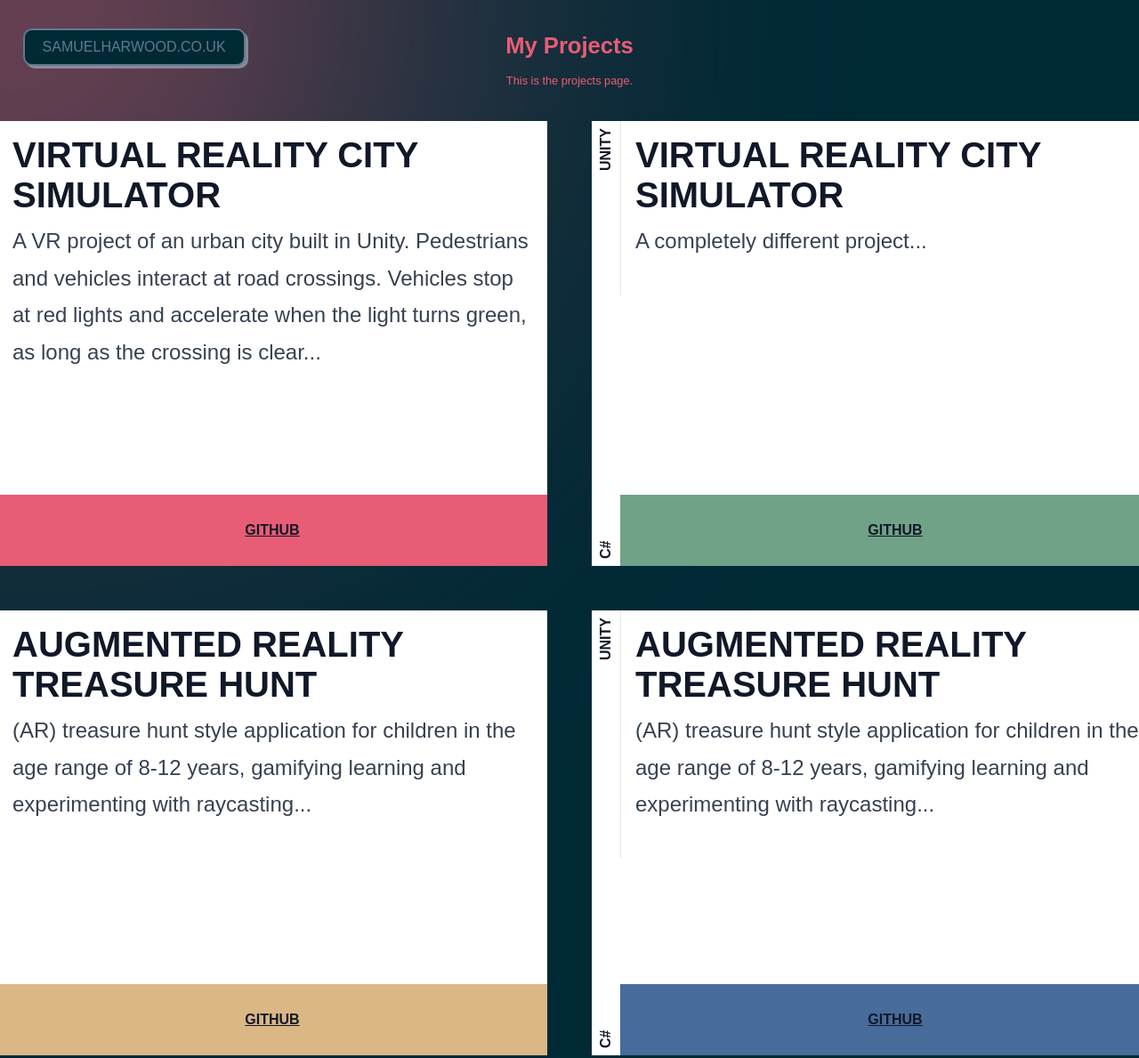
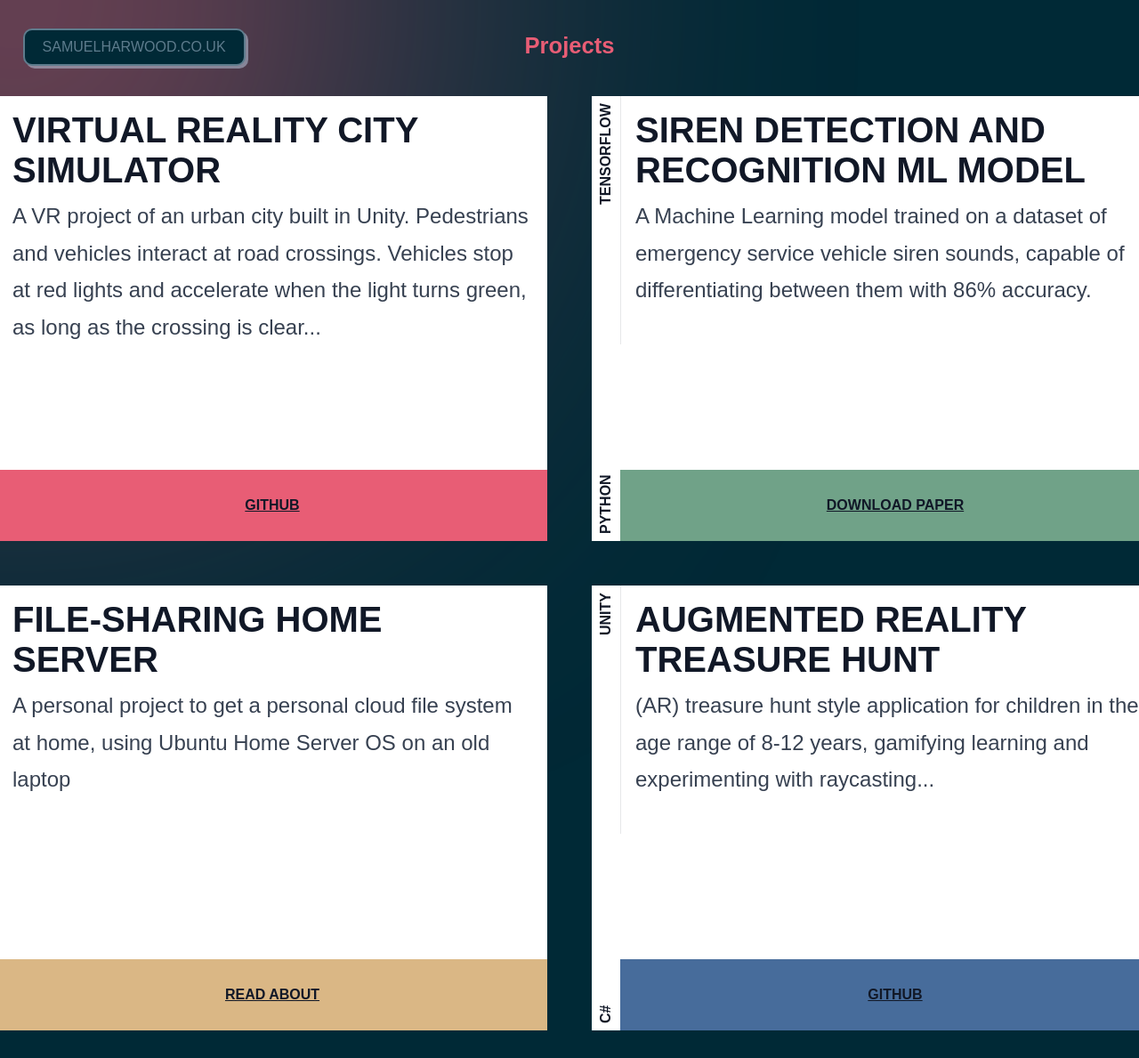
Before and after one commit to Samuel-Harwood/samuelharwood.co.uk, a plain HTML site: page projects.html in a window 1280 px wide. Shown: the top 1189 px of the page at 89% size. Drawn offline with Linux system fonts and the light colour scheme.

Commit message:
Updated Projects Page

```diff
--- a/projects.html
+++ b/projects.html
@@ -10,8 +10,7 @@
     <div class ="blob"></div>
     <a href="index.html"  id="index-btn"><div class="homepage">samuelharwood.co.uk</div></a>
     <div class="title-container">
-        <h1>My Projects</h1>
-        <p>This is the projects page.</p>
+        <h1>Projects</h1>
     </div>
 
     <div class="project-container">
@@ -40,16 +39,17 @@
             <div class="card">
                 <div class="tech-stack-container">
                     <time class="tech-stack">
-                        <span>C#</span>
-                        <span>Unity</span>
+                        <span>Python</span>
+                        <span>Tensorflow</span>
                     </time>
                 </div>
                 <div class="content">
                     <div class="infos">
-                        <span class="title">Virtual Reality City Simulator</span>
-                        <p class="description">A completely different project...</p>
+                        <span class="title">Siren Detection and Recognition ML Model</span>
+                        <p class="description">A Machine Learning model trained on a dataset of emergency service vehicle siren sounds, capable of differentiating between them with 86% accuracy.</p>
                     </div>
-                    <a class="action two" href="https://github.com/Samuel-Harwood/VR-City-Simulation">Github</a>
+                    <a class="action two" href="">Download Paper</a>
+
                 </div>
             </div>
         </div>
@@ -64,10 +64,10 @@
                 </div>
                 <div class="content">
                     <div class="infos">
-                        <span class="title">Augmented Reality Treasure Hunt</span>
-                        <p class="description"> (AR) treasure hunt style application for children in the age range of 8-12 years, gamifying learning and experimenting with raycasting... </p>
+                        <span class="title">File-Sharing Home Server</span>
+                        <p class="description">A personal project to get a personal cloud file system at home, using Ubuntu Home Server OS on an old laptop</p>
                     </div>
-                    <a class="action three" href="https://github.com/Samuel-Harwood/VR-City-Simulation">Github</a>
+                    <a class="action three" href="">Read About</a>
                 </div>
             </div>
         </div>
@@ -85,7 +85,7 @@
                         <span class="title">Augmented Reality Treasure Hunt</span>
                         <p class="description">(AR) treasure hunt style application for children in the age range of 8-12 years, gamifying learning and experimenting with raycasting...</p>
                     </div>
-                    <a class="action four" href="https://github.com/Samuel-Harwood/VR-City-Simulation">Github</a>
+                    <a class="action four" href="https://github.com/Samuel-Harwood/Augmented-Reality-Treasure-Hunt">Github</a>
                 </div>
             </div>
         </div>
```
Also changed, not shown: index.html (+4 -4 lines), 1 other file.
